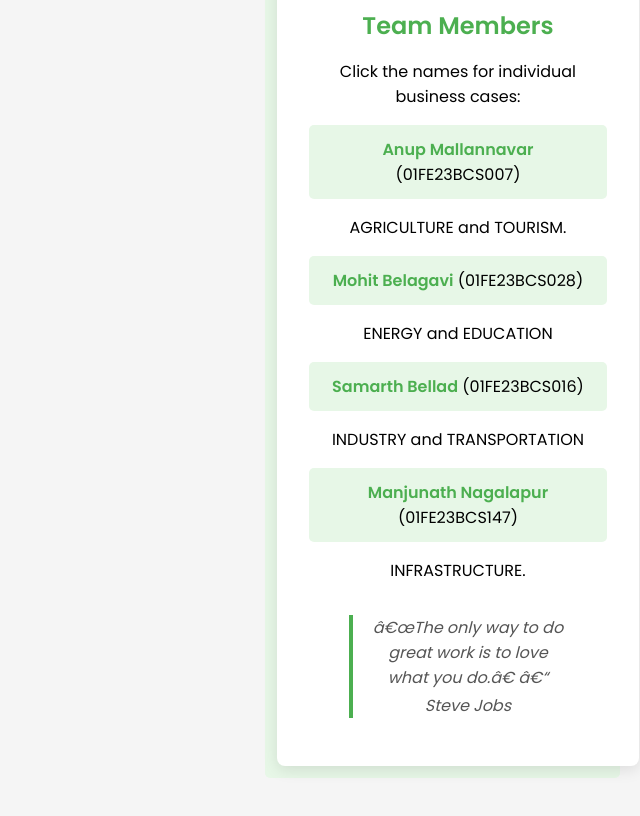
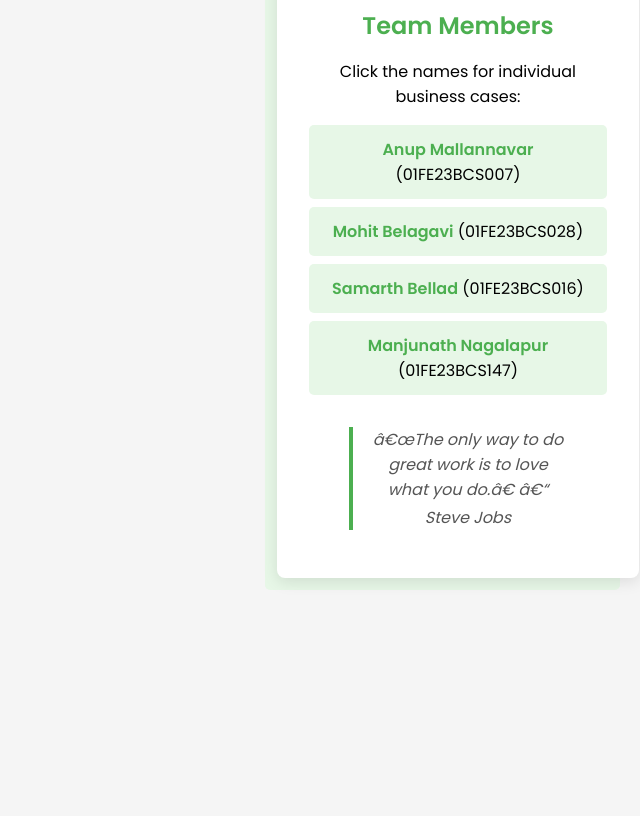
Before and after one commit to anupmallannavar/Konohacity.github.io, a plain HTML site: page index.html in a window 1280 px wide. Shown: the part 1500-2316 px from the top of the page, without its empty margins (640-1280 px from the left). After the commit the page ends 2134 px from the top, so only its background shows below. Drawn offline with Linux system fonts and the light colour scheme.

Commit message:
Update index.html

```diff
--- a/index.html
+++ b/index.html
@@ -61,14 +61,10 @@
     <section>
         <h2>Team Members</h2>
         <p>Click the names for individual business cases:</p>
-        <ul><li><a href="https://anupmallannavar/Konohocity.github.io/Anup/Anup.html">Anup Mallannavar</a> (01FE23BCS007)</li>
-            <p>AGRICULTURE and TOURISM.</p>
+        <ul><li><a href="https://anupmallannavar.github.io/Konohocity.github.io/Anup/Anup.html">Anup Mallannavar</a> (01FE23BCS007)</li>
             <li><a href=https://anupmallannavar.github.io/konohocity.github.io/Mohit/Mohit.html><strong>Mohit Belagavi</strong></a> (01FE23BCS028)</li>
-              <p>ENERGY and EDUCATION</p>
             <li><a href="https://anupmallannavar.github.io/konohocity.github.io/Samarth/Samarth.html"><strong>Samarth Bellad</strong></a> (01FE23BCS016)</li>
-             <p>INDUSTRY and TRANSPORTATION</p>
             <li><a href="https://anupmallannavar.github.io/konohocity.github.io/Manjunath/Manjunath.html"><strong>Manjunath Nagalapur</strong></a> (01FE23BCS147)</li>
-             <p>INFRASTRUCTURE.</p>
         </ul>
 
         <blockquote>“The only way to do great work is to love what you do.” – Steve Jobs</blockquote>
```
